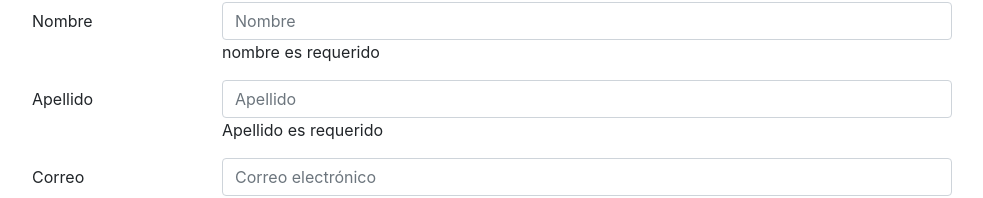
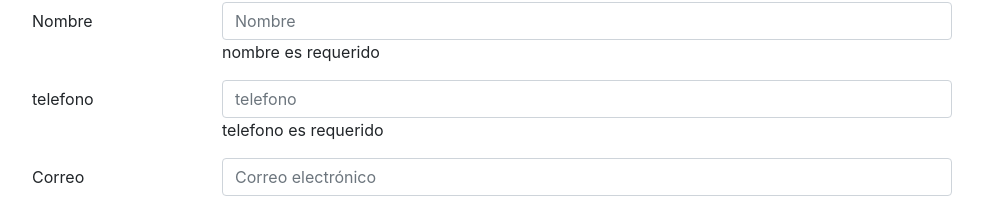
Before and after one commit to matamicen/Angular_04-FormRest, an Angular app: page / in a window 1280 px wide. Shown: the part 110-308 px from the top of the page, without its empty margins (53-1036 px from the left). Built offline with nearby package versions, Linux system fonts and the light colour scheme.

Commit message:
cambio Apellido x Telefono

```diff
--- a/src/app/components/template/template.component.html
+++ b/src/app/components/template/template.component.html
@@ -28,19 +28,19 @@
     </div>
 
     <div class="form-group row">
-      <label class="col-2 col-form-label">Apellido</label>
+      <label class="col-2 col-form-label">telefono</label>
       <div class="col-8">
 
         <input class="form-control"
                type="text"
-               placeholder="Apellido"
-               name="apellido"
-               [(ngModel)]="usuario.apellido"
+               placeholder="telefono"
+               name="telefono"
+               [(ngModel)]="usuario.telefono"
                required
-               #apellido="ngModel">
+               #telefono="ngModel">
 
-             <div *ngIf="apellido.errors?.required">
-              Apellido es requerido
+             <div *ngIf="telefono.errors?.required">
+              telefono es requerido
               </div>
 
       </div>
--- a/src/app/components/template/template.component.ts
+++ b/src/app/components/template/template.component.ts
@@ -15,7 +15,7 @@ export class TemplateComponent implements OnInit {
 
   usuario:Object = {
     nombre : null,
-    apellido : null,
+    telefono : null,
     email : null
 
   }
```
